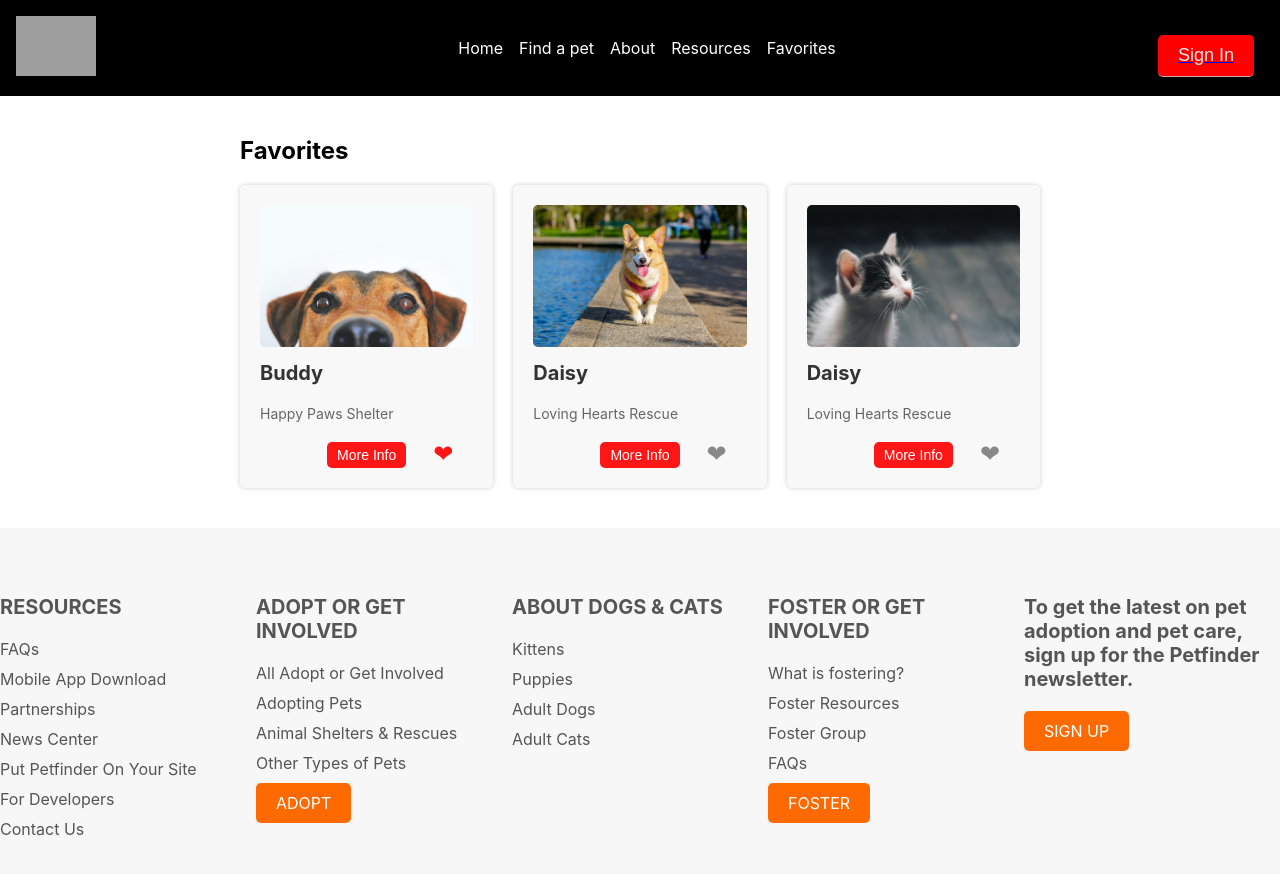
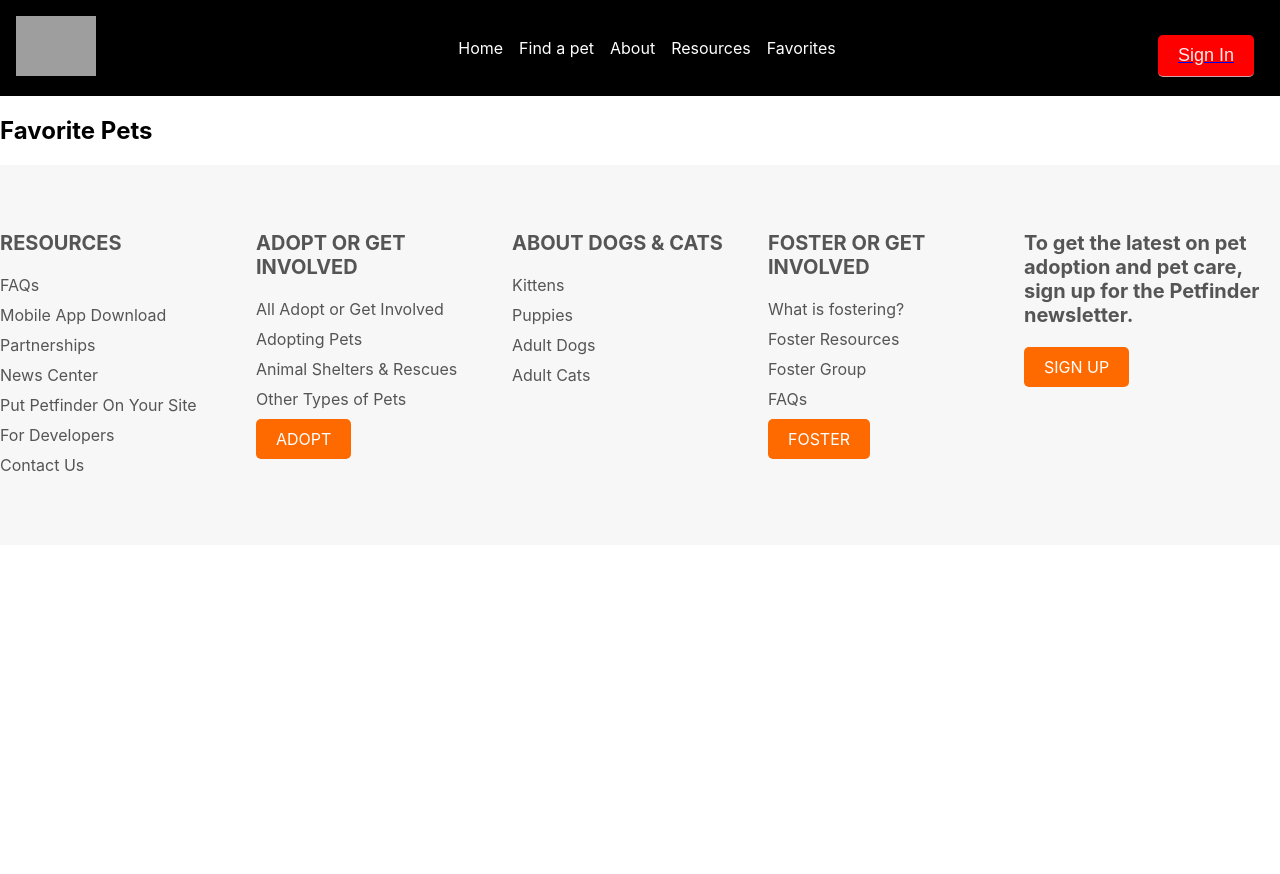
Before and after one commit to yannellym/ShelterLink, a React (Create React App) app in the folder frontend/: page /favorites in a window 1280 px wide. Shown: the top 874 px of the page. After the commit the page ends 800 px from the top, so only its background shows below. Built offline with nearby package versions, Linux system fonts and the light colour scheme; grey boxes are pictures that could not be loaded.

Commit message:
favoritespage rendering correct pets

```diff
--- a/frontend/src/App.js
+++ b/frontend/src/App.js
@@ -6,23 +6,36 @@
 import Home from './components/Home';
 import About from './components/About';
 import Resources from './components/Resources';
-import Favorites from './components/Favorites';
+import FavoritesPage from './components/FavoritesPage';
 import SignIn from './components/SignIn';
 import SignUp from './components/SignUp';
 
 const App = () => {
   const [isSignInVisible, setIsSignInVisible] = useState(true);
+  const [favoritePets, setFavoritePets] = useState([]);
+
+  // Functions for Managing Favorites
+  const addToFavorites = (pet) => {
+    // Check if the pet is already in favorites to avoid duplicates
+    if (!favoritePets.some((favoritePet) => favoritePet.id === pet.id)) {
+      setFavoritePets([...favoritePets, pet]);
+    }
+  };
+
+  const removeFromFavorites = (petId) => {
+    const updatedFavorites = favoritePets.filter((pet) => pet.id !== petId);
+    setFavoritePets(updatedFavorites);
+  };
 
   return (
     <BrowserRouter>
       <Header />
       <Routes>
-        {/* Define your routes using <Route> */}
         <Route path="/" element={<Home />} />
-        <Route path="/find-a-pet" element={<MainPage />} />
+        <Route path="/find-a-pet" element={<MainPage favoritePets={favoritePets} setFavoritePets={setFavoritePets} addToFavorites={addToFavorites} removeFromFavorites={removeFromFavorites}/>} />
         <Route path="/about" element={<About />} />
         <Route path="/resources" element={<Resources />} />
-        <Route path="/favorites" element={<Favorites />} />
+        <Route path="/favorites" element={<FavoritesPage favoritePets={favoritePets} removeFromFavorites={removeFromFavorites} />} />
         <Route path="/signup" element={<SignUp />} />
         <Route path="/signin" element={<SignIn />} />
       </Routes>
--- a/frontend/src/components/Favorites.js
+++ /dev/null
@@ -1,63 +0,0 @@
-import React, { useState } from 'react';
-import '../styles/Favorites.css';
-
-const Favorites = () => {
-  // Placeholder data for favorited pets
-  const favoritedPetsData = [
-    {
-      id: 1,
-      name: 'Buddy',
-      photo: '/images/dog.jpg',
-      shelter: 'Happy Paws Shelter',
-      favorited: true, // Initially favorited
-    },
-    {
-      id: 2,
-      name: 'Daisy',
-      photo: '/images/dog2.jpg',
-      shelter: 'Loving Hearts Rescue',
-      favorited: false,
-    },
-    {
-      id: 2,
-      name: 'Daisy',
-      photo: '/images/kitten1.jpg',
-      shelter: 'Loving Hearts Rescue',
-      favorited: false,
-    },
-  ];
-
-  const [favoritedPets, setFavoritedPets] = useState(favoritedPetsData);
-
-  const handleToggleFavorite = (id) => {
-    setFavoritedPets((prevPets) =>
-      prevPets.map((pet) =>
-        pet.id === id ? { ...pet, favorited: !pet.favorited } : pet
-      )
-    );
-  };
-
-  return (
-    <div className="favorites-container">
-      <h2>Favorites</h2>
-      <div className="favorite-cards">
-        {favoritedPets.map((pet) => (
-          <div className="favorite-card" key={pet.id}>
-            <img src={pet.photo} alt={pet.name} />
-            <h3>{pet.name}</h3>
-            <p>{pet.shelter}</p>
-            <button
-              className={`favorite-heart ${pet.favorited ? 'favorited' : ''}`}
-              onClick={() => handleToggleFavorite(pet.id)}
-            >
-              &#10084;
-            </button>
-            <button className="more-info-button">More Info</button>
-          </div>
-        ))}
-      </div>
-    </div>
-  );
-};
-
-export default Favorites;
--- /dev/null
+++ b/frontend/src/components/FavoritesPage.js
@@ -0,0 +1,24 @@
+import React from 'react';
+import '../styles/FavoritesPage.css';
+import PetCard from './PetCard';
+
+function FavoritesPage({ favoritePets, removeFromFavorites }) {
+  return (
+    <div>
+      <h2>Favorite Pets</h2>
+      <div className="pet-card-container">
+        {favoritePets.map((pet) => (
+          <PetCard
+            key={pet.id}
+            pet={pet}
+            // callback function to remove pet from favorites
+            removeFromFavorites={removeFromFavorites} // Pass the correct prop name
+            isFavorite={true} // Pass isFavorite as true for all pets on FavoritesPage
+          />
+        ))}
+      </div>
+    </div>
+  );
+}
+
+export default FavoritesPage;
--- a/frontend/src/components/Filter.js
+++ b/frontend/src/components/Filter.js
@@ -6,8 +6,6 @@
     const selectedValue = event.target.value;
     onFilterChange(filterName, selectedValue);
   };
-  console.log('Current filters.type:', filters.type); // Debugging log
-
 
   const renderDogFilters = () => {
     return (
@@ -21,7 +19,7 @@
           >
             <option value="any">Any</option>
             {popularDogBreeds.map((breed, index) => (
-            <option key={index} value={breed.toLowerCase().replace(/ /g, '-')}>
+            <option key={index} value={breed.toLowerCase()}>
               {breed}
             </option>
           ))}
--- a/frontend/src/components/PetCard.js
+++ b/frontend/src/components/PetCard.js
@@ -1,11 +1,18 @@
 import React, { useState } from 'react';
 import '../styles/PetCard.css';
 
-const PetCard = ({ pet }) => {
-  const [favorited, setFavorited] = useState(false);
+const PetCard = ({ pet, addToFavorites, removeFromFavorites, isFavorite }) => {
+  // Replace the local state with the 'isFavorite' prop
+  const [favorited, setFavorited] = useState(isFavorite);
 
   const handleToggleFavorite = () => {
+    // Toggle the 'isFavorite' state and call the appropriate function
     setFavorited(!favorited);
+    if (favorited) {
+      removeFromFavorites(pet.id);
+    } else {
+      addToFavorites(pet);
+    }
   };
 
   // Truncate the description to one line with "..." at the end
@@ -32,7 +39,7 @@
       <div className="pet-card-footer">
         <button className="more-info-button">More Info</button>
         <button
-          className={`favorite-heart-${favorited ? 'favorited' : 'data'}`}
+          className={`favorite-heart-${favorited ? 'favorited' : 'unfavorited'}`}
           onClick={handleToggleFavorite}
           tabIndex="0"
         >
--- a/frontend/src/components/popularDogBreeds.js
+++ b/frontend/src/components/popularDogBreeds.js
@@ -1,6 +1,7 @@
 const popularDogBreeds = [
     'Akita',
     'Australian Shepherd',
+    'Basset Hound',
     'Beagle',
     'Bernese Mountain Dog',
     'Bichon Frise',
@@ -31,8 +32,6 @@
     'Staffordshire Bull Terrier',
     'West Highland White Terrier / Westie',
     'Yorkshire Terrier',
-    'Boxer',
-    'Basset Hound',
   ].sort();
 
   export default popularDogBreeds;
--- a/frontend/src/styles/Favorites.css
+++ /dev/null
@@ -1,66 +0,0 @@
-.favorites-container {
-    max-width: 800px;
-    margin: auto;
-    padding: 20px;
-  }
-
-  .favorite-cards {
-    display: grid;
-    grid-template-columns: repeat(auto-fill, minmax(250px, 1fr));
-    gap: 20px;
-  }
-
-  .favorite-card img {
-    width: 100%;
-    max-height: 200px;
-    object-fit: cover;
-    border-radius: 5px;
-  }
-
-  .favorite-card h3 {
-    margin-top: 10px;
-    font-size: 20px;
-    color: #333;
-  }
-
-  .favorite-card p {
-    margin-top: 5px;
-    font-size: 14px;
-    color: #666;
-  }
-
-  .more-info-button {
-    background-color: #ff1616;
-    color: white;
-    border: none;
-    border-radius: 5px;
-    padding: 5px 10px;
-    font-size: 14px;
-    cursor: pointer;
-  }
-
-  .favorite-card {
-    position: relative;
-    margin-bottom: 20px;
-    padding: 20px;
-    background-color: #f8f8f8;
-    border-radius: 5px;
-    box-shadow: 0px 0px 5px rgba(0, 0, 0, 0.2);
-    transition: transform 0.3s ease;
-  }
-
-  .favorite-heart {
-    background-color: transparent;
-    border: none;
-    font-size: 24px;
-    color: #888;
-    cursor: pointer;
-    position: absolute;
-    bottom: 10px;
-    right: 10px;
-    transition: color 0.3s ease;
-  }
-
-  .favorite-heart.favorited {
-    color: #ff1616;
-  }
--- /dev/null
+++ b/frontend/src/styles/FavoritesPage.css
@@ -0,0 +1,5 @@
+.pet-card-container {
+  display: flex;
+  flex-wrap: wrap; /* Wrap items to the next line when they don't fit */
+  gap: 20px; /* Adjust the gap between cards */
+}
--- a/frontend/src/styles/PetCard.css
+++ b/frontend/src/styles/PetCard.css
@@ -10,7 +10,7 @@
   flex-direction: column; /* Ensure content stacks vertically */
   align-items: center; /* Center-align contents horizontally */
   text-align: center; /* Center-align text */
-  min-width: 210px; /* Set a fixed width for the card */
+  min-width: 220px; /* Set a fixed width for the card */
   max-width: 300px;
   height: 400px; /* Set a fixed height for the card */
   overflow: hidden; /* Hide any content that overflows the card */
@@ -30,28 +30,28 @@
   position: relative; /* Set the image as a relative container */
 }
 
-.favorite-heart-data {
+.favorite-heart-unfavorited {
   font-size: 24px;
   cursor: pointer;
   background-color: transparent;
   border: none;
   position: absolute; /* Position the heart button absolutely */
-  top: -15px; /* Adjust the top position as needed */
-  right: 0px; /* Adjust the right position as needed */
+  top: -15px;
+  right: 0px;
 }
 
-.favorite-heart-favorited{
+.favorite-heart-favorited {
   font-size: 24px;
   cursor: pointer;
   border: none;
   background-color: transparent;
   position: absolute; /* Position the heart button absolutely */
-  top: 10px; /* Adjust the top position as needed */
-  right: 10px; /* Adjust the right position as needed */
+  top: -15px;
+  right: 0px;
   color: red;
 }
 
-.pet-card h3 p {
+.pet-card h3 span {
   font-size: 14px;
   color: #ff0404;
   padding-left: 10px;
@@ -85,6 +85,7 @@
   margin-top: 10px;
   font-size: 14px;
   color: #333;
+  PADDING: 2%;
 }
 
 .pet-card-footer {
@@ -101,6 +102,11 @@
   margin-right: 10px;
   color: red;
 }
+
+.favorite-heart-unfavorited:hover, .favorite-heart-favorited:hover {
+  background-color: transparent; /* Remove hover effect */
+}
+
 
 .favorited {
   color: red;
```
Also changed, not shown: frontend/src/components/MainPage.js (+17 -11 lines).
